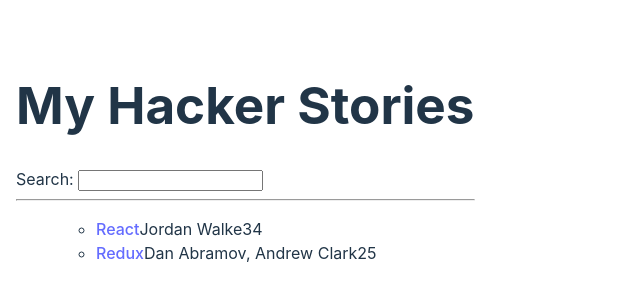
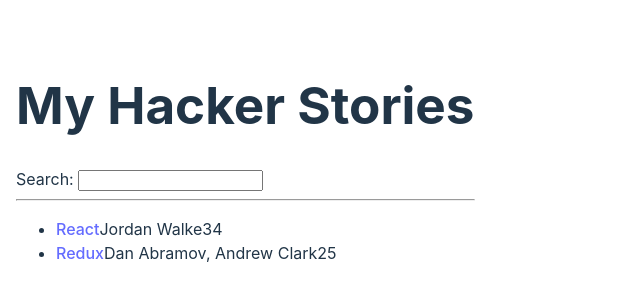
Before and after one commit to johnmelodev/road_react_book_, a React (Vite) app: page / in a window 1280 px wide. Shown: the part 254-554 px from the top of the page, without its empty margins (0-640 px from the left). Built offline with nearby package versions, Linux system fonts and the light colour scheme.

Commit message:
component instantiation

```diff
--- a/src/App.jsx
+++ b/src/App.jsx
@@ -22,12 +22,26 @@
     <div>
       <h1>My Hacker Stories</h1>
 
-      <label htmlFor="search">Search: </label>
-      <input id="search" type="text" />
+      <Search />
 
       <hr />
 
-      <ul>
+      <List />
+    </div>
+  );
+}
+
+function Search() {
+  return (
+    <div>
+      <label htmlFor="search">Search: </label>
+      <input id="search" type="text" />
+    </div>
+  );
+}
+
+function List() {
+  return (
     <ul>
       {list.map(function (item) {
         return (
@@ -42,8 +56,6 @@
         );
       })}
     </ul>
-      </ul>
-    </div>
   );
 }
 
```
Lines whose indentation alone changed are shown as unchanged.
